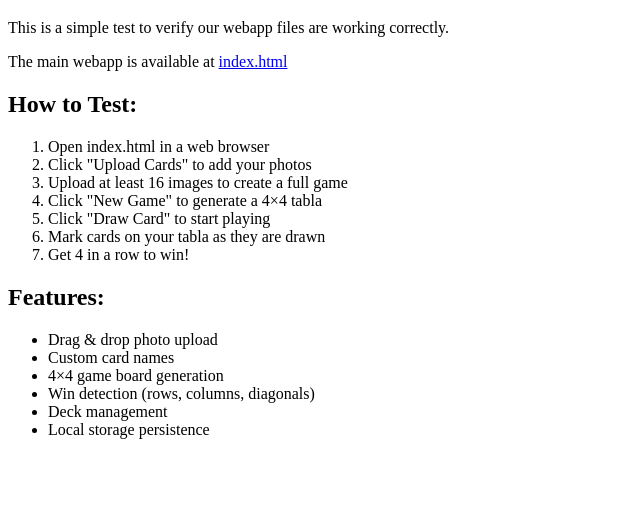
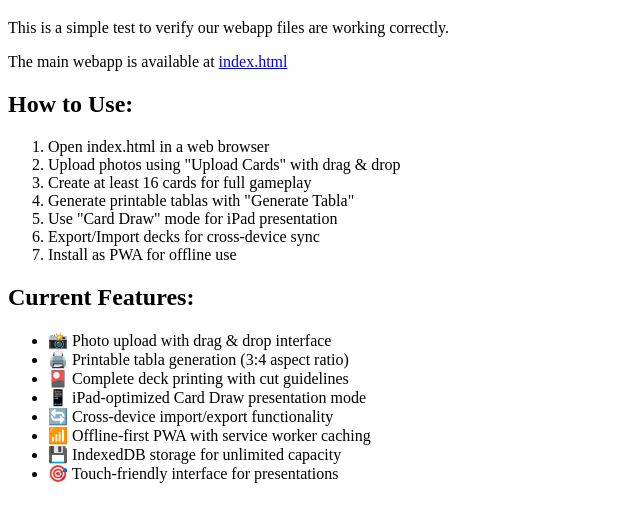
Before and after one commit to frizzle-chan/lotteria, a website: page public/demo.html in a window 1280 px wide. Shown: the part 61-582 px from the top of the page, without its empty margins (0-640 px from the left). Drawn offline with Linux system fonts and the light colour scheme.

Commit message:
Final code review and cleanup
- Updated demo.html with current features (Card Draw, PWA, Import/Export)
- Fixed validation script paths to use public/ directory structure
- Updated package.json with enhanced description and corrected scripts
- Added GitHub Pages deployment instructions to README
- Enhanced README with table of contents and better organization
- Updated test scripts with current feature references
- All validation tests passing - production ready

```diff
--- a/public/demo.html
+++ b/public/demo.html
@@ -10,25 +10,27 @@
     <p>This is a simple test to verify our webapp files are working correctly.</p>
     <p>The main webapp is available at <a href="index.html">index.html</a></p>
 
-    <h2>How to Test:</h2>
+    <h2>How to Use:</h2>
     <ol>
         <li>Open index.html in a web browser</li>
-        <li>Click "Upload Cards" to add your photos</li>
-        <li>Upload at least 16 images to create a full game</li>
-        <li>Click "New Game" to generate a 4×4 tabla</li>
-        <li>Click "Draw Card" to start playing</li>
-        <li>Mark cards on your tabla as they are drawn</li>
-        <li>Get 4 in a row to win!</li>
+        <li>Upload photos using "Upload Cards" with drag & drop</li>
+        <li>Create at least 16 cards for full gameplay</li>
+        <li>Generate printable tablas with "Generate Tabla"</li>
+        <li>Use "Card Draw" mode for iPad presentation</li>
+        <li>Export/Import decks for cross-device sync</li>
+        <li>Install as PWA for offline use</li>
     </ol>
 
-    <h2>Features:</h2>
+    <h2>Current Features:</h2>
     <ul>
-        <li>Drag & drop photo upload</li>
-        <li>Custom card names</li>
-        <li>4×4 game board generation</li>
-        <li>Win detection (rows, columns, diagonals)</li>
-        <li>Deck management</li>
-        <li>Local storage persistence</li>
+        <li>📸 Photo upload with drag & drop interface</li>
+        <li>🖨️ Printable tabla generation (3:4 aspect ratio)</li>
+        <li>🎴 Complete deck printing with cut guidelines</li>
+        <li>📱 iPad-optimized Card Draw presentation mode</li>
+        <li>🔄 Cross-device import/export functionality</li>
+        <li>📶 Offline-first PWA with service worker caching</li>
+        <li>💾 IndexedDB storage for unlimited capacity</li>
+        <li>🎯 Touch-friendly interface for presentations</li>
     </ul>
 </body>
 </html>
```
Also changed, not shown: package.json (+7 -5 lines), test-features.js (+7 -5 lines), validate.js (+16 -12 lines), README.md.
